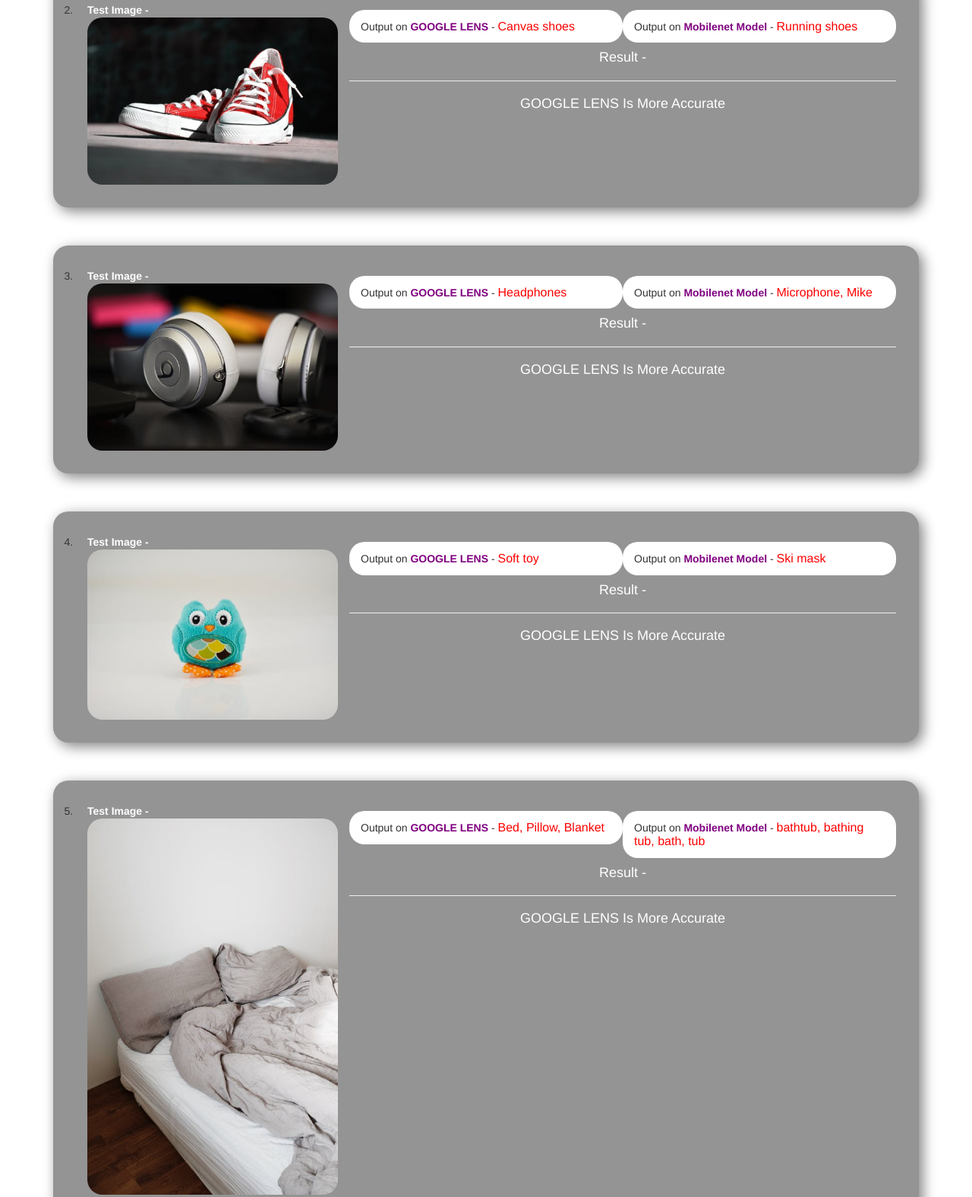
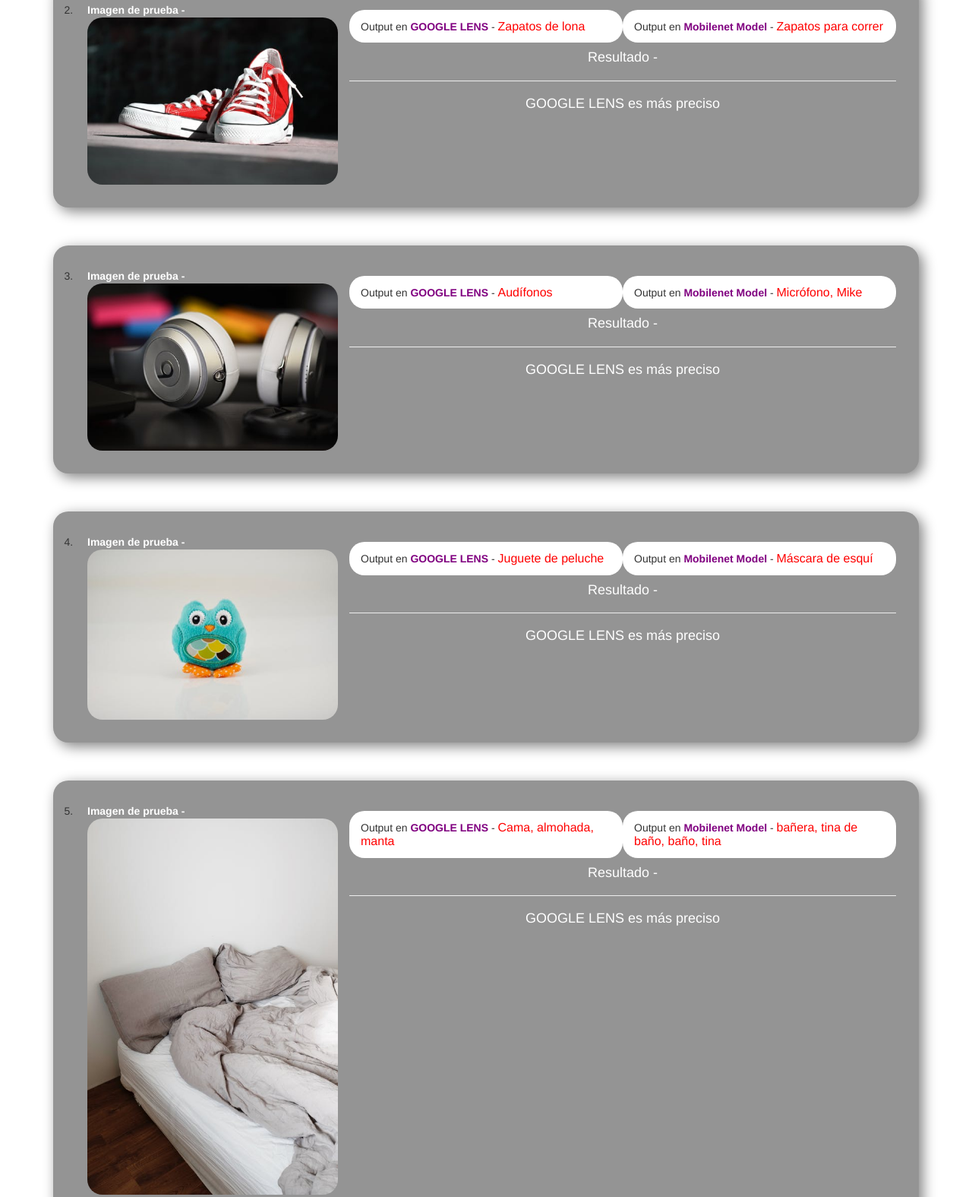
Before and after one commit to BLMX6/googlelens-vs-mobilenet, a plain HTML site: page index.html in a window 1280 px wide. Shown: the part 1035-2610 px from the top of the page at 76% size. Drawn offline with nearby package versions, Linux system fonts and the light colour scheme; a web font is replaced by a local one.

Commit message:
Update index.html

```diff
--- a/index.html
+++ b/index.html
@@ -1,7 +1,7 @@
 <!DOCTYPE html>
 <html>
 <head>
-	<title>CASE STUDY</title>
+	<title>CASO DE ESTUDIO</title>
     <meta name="viewport" content="width=device-width, initial-scale=1.0">
     <link rel="stylesheet" href="https://maxcdn.bootstrapcdn.com/bootstrap/3.4.0/css/bootstrap.min.css">
     <script src="https://ajax.googleapis.com/ajax/libs/jquery/3.4.1/jquery.min.js"></script>
@@ -70,7 +70,7 @@ b
 
 <div class="container">
 	<h4 style="text-align: center;font-family: 'Lexend Tera', sans-serif;">
-	<span >CASE STUDY BETWEEN GOOGLE LENS AND MOBILNET </span>
+	<span >CASO DE ESTUDIO ENTRE GOOGLE LENS Y MOBILENET </span>
 	<br><br>
 	GOOGEL LENS <img src="gl.png" style="width: 150px;">
 	<p>
@@ -85,19 +85,19 @@ b
 		<div class="bob col-xs-12">
 
 			<li class="col-sm-4 col-xs-12">
-				<b style="color: white;">Test Image - </b><img src="bottle.jpeg" class="img-responsive">
+				<b style="color: white;">Imagen de prueba - </b><img src="bottle.jpeg" class="img-responsive">
 			</li>
-			<h5 class="col-sm-4 col-xs-12" >Output on <b>GOOGLE LENS</b> -
-				<span>Water Bottle</span>
+			<h5 class="col-sm-4 col-xs-12" >Output en <b>GOOGLE LENS</b> -
+				<span>Botella de agua</span>
 			</h5>
-			<h5 class="col-sm-4 col-xs-12">Output on <b>Mobilenet Model </b> -
-				<span>Water Bottle</span>
+			<h5 class="col-sm-4 col-xs-12">Output en <b>Mobilenet Model </b> -
+				<span>Botella de agua</span>
 			</h5>
 
 			<div class="bob3" class="col-xs-12">
-				<h4>Result - </h4>
+				<h4>Resultado - </h4>
 				<hr>
-				<h4>Draw</h4>
+				<h4>Empate</h4>
 			</div>
 
 		</div>
@@ -106,19 +106,19 @@ b
 		<div class="bob col-xs-12">
 
 			<li class="col-sm-4 col-xs-12">
-				<b style="color: white;">Test Image - </b><img src="shoes.jpeg" class="img-responsive">
+				<b style="color: white;">Imagen de prueba - </b><img src="shoes.jpeg" class="img-responsive">
 			</li>
-			<h5 class="col-sm-4 col-xs-12" >Output on <b>GOOGLE LENS</b> -
-				<span>Canvas shoes</span>
+			<h5 class="col-sm-4 col-xs-12" >Output en <b>GOOGLE LENS</b> -
+				<span>Zapatos de lona</span>
 			</h5>
-			<h5 class="col-sm-4 col-xs-12">Output on <b>Mobilenet Model </b> -
-				<span>Running shoes</span>
+			<h5 class="col-sm-4 col-xs-12">Output en <b>Mobilenet Model </b> -
+				<span>Zapatos para correr</span>
 			</h5>
 
 			<div class="bob3" class="col-xs-12">
-				<h4>Result - </h4>
+				<h4>Resultado - </h4>
 				<hr>
-				<h4>GOOGLE LENS Is More Accurate</h4>
+				<h4>GOOGLE LENS es más preciso</h4>
 			</div>
 
 		</div>
@@ -128,19 +128,19 @@ b
 		<div class="bob col-xs-12">
 
 			<li class="col-sm-4 col-xs-12">
-				<b style="color: white;">Test Image - </b><img src="hp.jpeg" class="img-responsive">
+				<b style="color: white;">Imagen de prueba - </b><img src="hp.jpeg" class="img-responsive">
 			</li>
-			<h5 class="col-sm-4 col-xs-12" >Output on <b>GOOGLE LENS</b> -
-				<span>Headphones</span>
+			<h5 class="col-sm-4 col-xs-12" >Output en <b>GOOGLE LENS</b> -
+				<span>Audífonos</span>
 			</h5>
-			<h5 class="col-sm-4 col-xs-12">Output on <b>Mobilenet Model </b> -
-				<span>Microphone, Mike</span>
+			<h5 class="col-sm-4 col-xs-12">Output en <b>Mobilenet Model </b> -
+				<span>Micrófono, Mike</span>
 			</h5>
 
 			<div class="bob3" class="col-xs-12">
-				<h4>Result - </h4>
+				<h4>Resultado - </h4>
 				<hr>
-				<h4>GOOGLE LENS Is More Accurate</h4>
+				<h4>GOOGLE LENS es más preciso</h4>
 			</div>
 
 		</div>
@@ -150,19 +150,19 @@ b
 		<div class="bob col-xs-12">
 
 			<li class="col-sm-4 col-xs-12">
-				<b style="color: white;">Test Image - </b><img src="t.jpeg" class="img-responsive">
+				<b style="color: white;">Imagen de prueba - </b><img src="t.jpeg" class="img-responsive">
 			</li>
-			<h5 class="col-sm-4 col-xs-12" >Output on <b>GOOGLE LENS</b> -
-				<span>Soft toy</span>
+			<h5 class="col-sm-4 col-xs-12" >Output en <b>GOOGLE LENS</b> -
+				<span>Juguete de peluche</span>
 			</h5>
-			<h5 class="col-sm-4 col-xs-12">Output on <b>Mobilenet Model </b> -
-				<span>Ski mask</span>
+			<h5 class="col-sm-4 col-xs-12">Output en <b>Mobilenet Model </b> -
+				<span>Máscara de esquí</span>
 			</h5>
 
 			<div class="bob3" class="col-xs-12">
-				<h4>Result - </h4>
+				<h4>Resultado - </h4>
 				<hr>
-				<h4>GOOGLE LENS Is More Accurate</h4>
+				<h4>GOOGLE LENS es más preciso</h4>
 			</div>
 
 		</div>
@@ -172,19 +172,19 @@ b
 		<div class="bob col-xs-12">
 
 			<li class="col-sm-4 col-xs-12">
-				<b style="color: white;">Test Image - </b><img src="bed.jpeg" class="img-responsive">
+				<b style="color: white;">Imagen de prueba - </b><img src="bed.jpeg" class="img-responsive">
 			</li>
-			<h5 class="col-sm-4 col-xs-12" >Output on <b>GOOGLE LENS</b> -
-				<span>Bed, Pillow, Blanket</span>
+			<h5 class="col-sm-4 col-xs-12" >Output en <b>GOOGLE LENS</b> -
+				<span>Cama, almohada, manta</span>
 			</h5>
-			<h5 class="col-sm-4 col-xs-12">Output on <b>Mobilenet Model </b> -
-				<span>bathtub, bathing tub, bath, tub</span>
+			<h5 class="col-sm-4 col-xs-12">Output en <b>Mobilenet Model </b> -
+				<span>bañera, tina de baño, baño, tina</span>
 			</h5>
 
 			<div class="bob3" class="col-xs-12">
-				<h4>Result - </h4>
+				<h4>Resultado - </h4>
 				<hr>
-				<h4>GOOGLE LENS Is More Accurate</h4>
+				<h4>GOOGLE LENS es más preciso</h4>
 			</div>
 
 		</div>
@@ -195,14 +195,14 @@ b
 	</ol>
 <br><br>
 	<h4 class="col-xs-12 result">
-	I have tested 5 images<br>
-	 <b>GOOGLE LENS</b> have predicted 4 of them more accurately. And <b>MOBILENET</b> was less accurately<br>
-	 So according to my case study <b>GOOGLE LENS</b> is more Accurate</h4>
+	He probado 5 imágenes<br>
+	 <b>GOOGLE LENS</b> ha predicho 4 de ellas con mayor precisión. Y <b>MOBILENET</b> fue menos preciso<br>
+	 Entonces, de acuerdo a mi caso de estudio <b>GOOGLE LENS</b> es más preciso</h4>
 </div>
 <br><br>
 
     <div class="copy_right_footer">
-      Developed by - WhitehatJr Team
+      Desarrollado por - BYJU'S FUTURE SCHOOL
     </div>
 
 </body>
```
